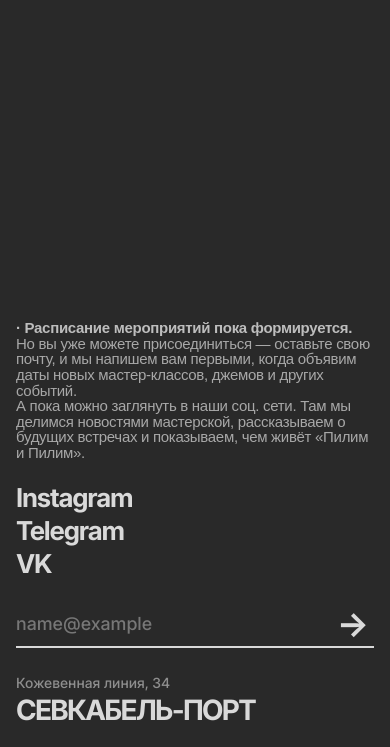
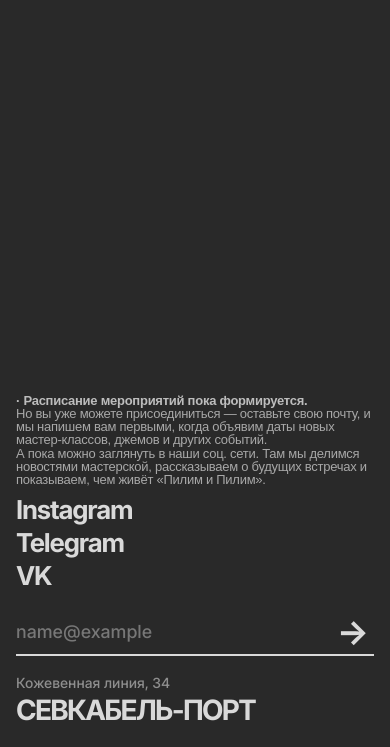
Before and after one commit to gwkphot/pilim, a plain HTML site: page index.html in a window 390 px wide. Shown: the part 7631-8378 px from the top of the page. Drawn offline with Linux system fonts and the light colour scheme; a web font is replaced by a local one.

Commit message:
Update style.css

```diff
--- a/style.css
+++ b/style.css
@@ -1733,13 +1733,14 @@ CONTACT — MOBILE
         width:100%;
 
         margin-top:auto;
-        margin-bottom:26px;
+        margin-bottom:12px;
     }
 
     .contact-schedule p{
         font-family:'Inter-Regular',sans-serif;
-        font-size:15px;
-        line-height:1.04;
+
+        font-size:13px;
+        line-height:1.02;
         letter-spacing:-.02em;
 
         color:#a8a8a8;
@@ -1777,7 +1778,7 @@ CONTACT — MOBILE
         flex-direction:column;
         align-items:flex-start;
 
-        gap:28px;
+        gap:20px;
 
         margin-top:0;
 
@@ -1792,7 +1793,7 @@ CONTACT — MOBILE
         display:flex;
         flex-direction:column;
 
-        gap:24px;
+        gap:20px;
     }
 
     .contact-socials{
@@ -1843,7 +1844,6 @@ CONTACT — MOBILE
     }
 
 }
-
 /* =========================================================
 PICTURE RESPONSIVE IMAGES
 ========================================================= */
```
